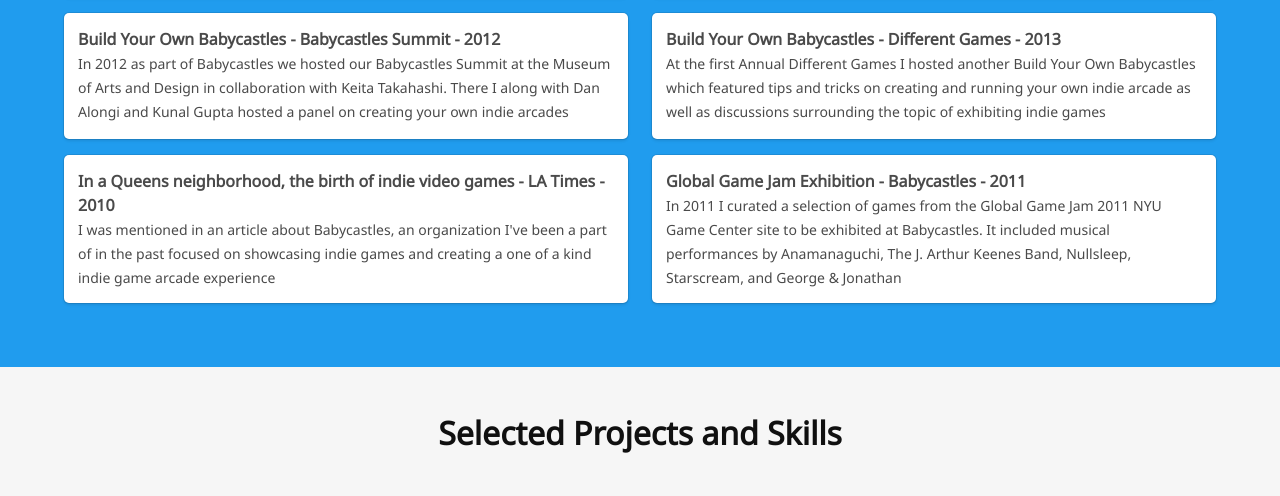
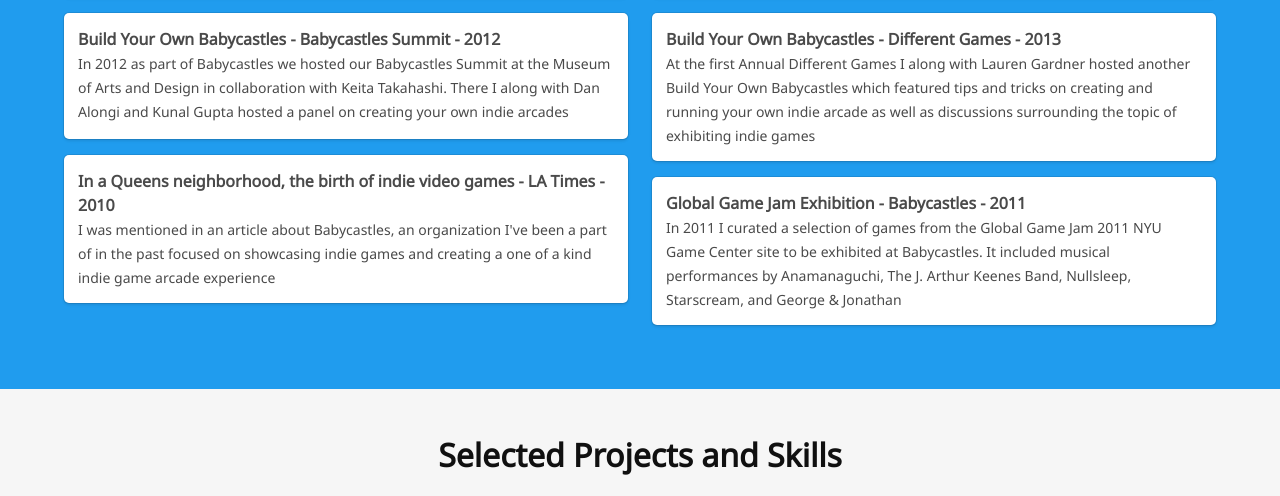
Before and after one commit to awardjr/MySite, a website: page public/index.html in a window 1280 px wide. Shown: the part 1539-2035 px from the top of the page. Drawn offline with Linux system fonts and the light colour scheme.

Commit message:
add person to different games post

```diff
--- a/public/index.html
+++ b/public/index.html
@@ -248,7 +248,7 @@
                         <strong>Build Your Own Babycastles - Different Games - 2013</strong>
                         <br>
                         <small>
-                          At the first Annual Different Games I hosted another Build Your Own Babycastles which featured tips and tricks on creating
+                          At the first Annual Different Games I along with Lauren Gardner hosted another Build Your Own Babycastles which featured tips and tricks on creating
                           and running your own indie arcade as well as discussions surrounding the topic of exhibiting indie
                           games
                         </small>
```
